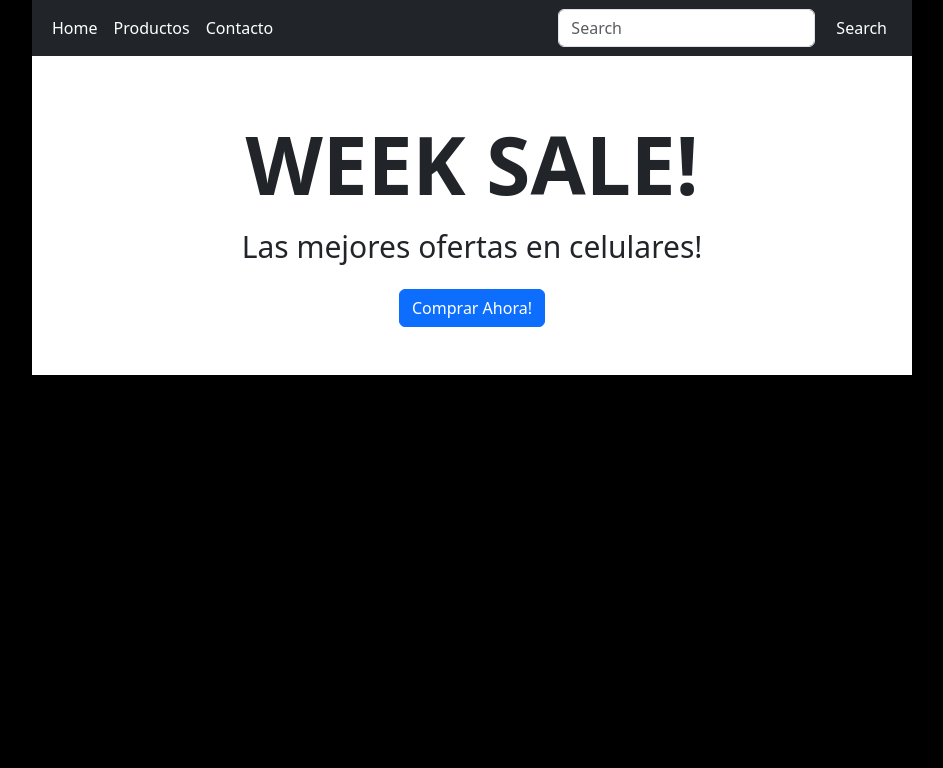
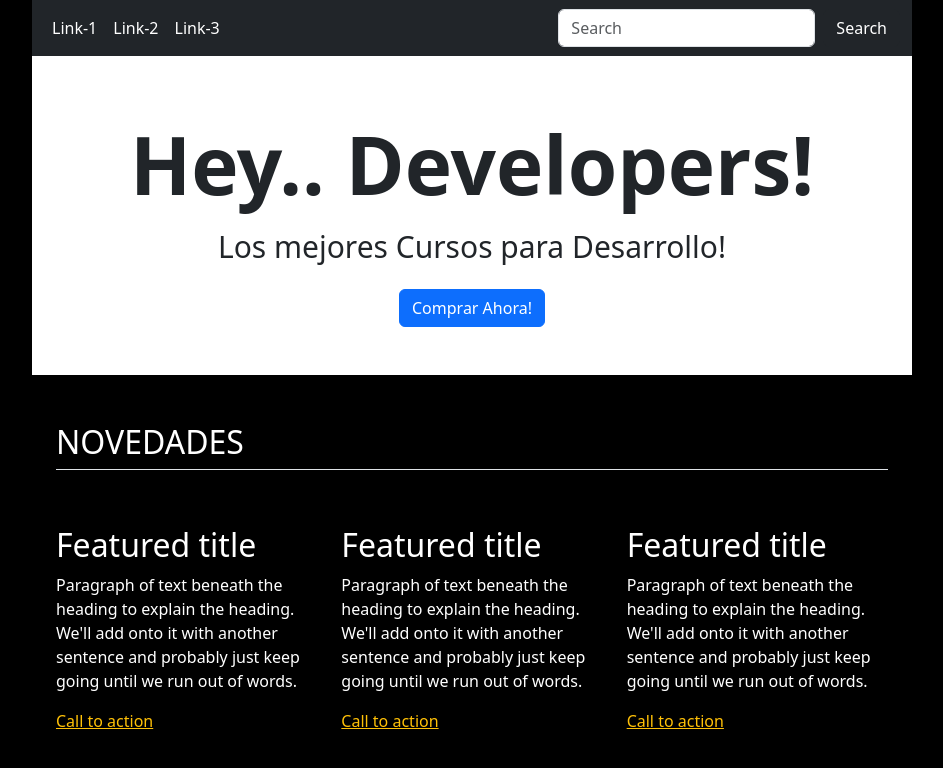
Before and after one commit to nestor-labiuk/RC-Curso-ReactJs, a React (Vite) app: page / in a window 1280 px wide. Shown: the top 768 px of the page, without its empty margins (168-1111 px from the left). Built offline with nearby package versions, Linux system fonts and the light colour scheme.

Commit message:
Se  agrego el feature al template de la clase 01

```diff
--- a/src/01-Clase-Repaso/HomePage.jsx
+++ b/src/01-Clase-Repaso/HomePage.jsx
@@ -21,17 +21,17 @@ export const HomePage = () => {
             <ul className="navbar-nav me-auto mb-2 mb-lg-0">
               <li className="nav-item ">
                 <a className="nav-link active text-white" aria-current="page" href="#">
-                  Home
+                  Link-1
                 </a>
               </li>
               <li className="nav-item">
                 <a className="nav-link active text-white" aria-current="page" href="#">
-                  Productos
+                  Link-2
                 </a>
               </li>
               <li className="nav-item">
                 <a className="nav-link active text-white" aria-current="page" href="#">
-                  Contacto
+                  Link-3
                 </a>
               </li>
             </ul>
@@ -51,13 +51,39 @@ export const HomePage = () => {
       </nav>
       <box>
         <div className='bg-white p-5 text-center'>
-          <div style={{fontSize: '80px', fontWeight: 'bold'}}>WEEK SALE!</div>
-          <div style={{fontSize: '30px'}}>Las mejores ofertas en celulares!</div>
+          <div style={{fontSize: '80px', fontWeight: 'bold'}}>Hey.. Developers!</div>
+          <div style={{fontSize: '30px'}}>Los mejores Cursos para Desarrollo!</div>
           <div style={{ marginTop: '20px'}}>
             <button className='btn btn-primary'>Comprar Ahora!</button>
           </div>
         </div>
       </box>
+      <div className="container px-4 py-5 text-white" id="featured-3">
+        <h2 className="pb-2 border-bottom">NOVEDADES</h2>
+        <div className="row g-4 py-5 row-cols-1 row-cols-lg-3">
+          <div className="feature col">
+            <h3 className="fs-2 text-white">Featured title</h3>
+            <p>Paragraph of text beneath the heading to explain the heading. We'll add onto it with another sentence and probably just keep going until we run out of words.</p>
+            <a href="#" className="text-warning">
+              Call to action
+            </a>
+          </div>
+          <div className="feature col">
+            <h3 className="fs-2 text-white">Featured title</h3>
+            <p>Paragraph of text beneath the heading to explain the heading. We'll add onto it with another sentence and probably just keep going until we run out of words.</p>
+            <a href="#" className="text-warning">
+              Call to action
+            </a>
+          </div>
+          <div className="feature col">
+            <h3 className="fs-2 text-white">Featured title</h3>
+            <p>Paragraph of text beneath the heading to explain the heading. We'll add onto it with another sentence and probably just keep going until we run out of words.</p>
+            <a href="#" className="text-warning">
+              Call to action
+            </a>
+          </div>
+        </div>
+      </div>
     </>
   )
 }
```
Also changed, not shown: src/01-Clase-Repaso/data/Novedades.json (added, +20 -0 lines).
